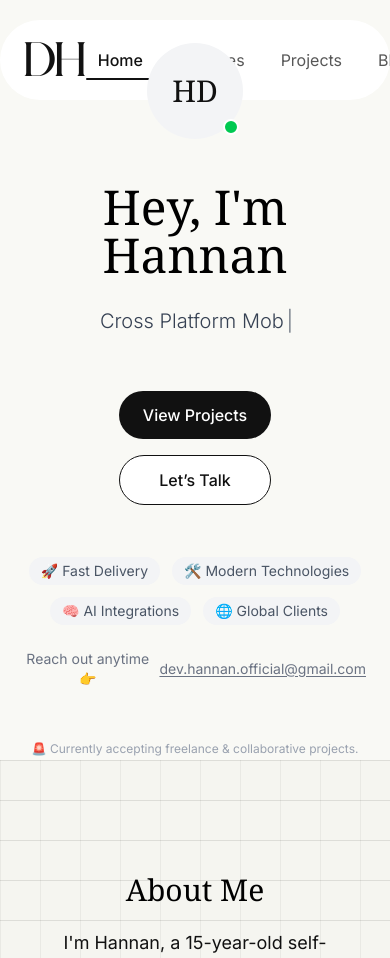
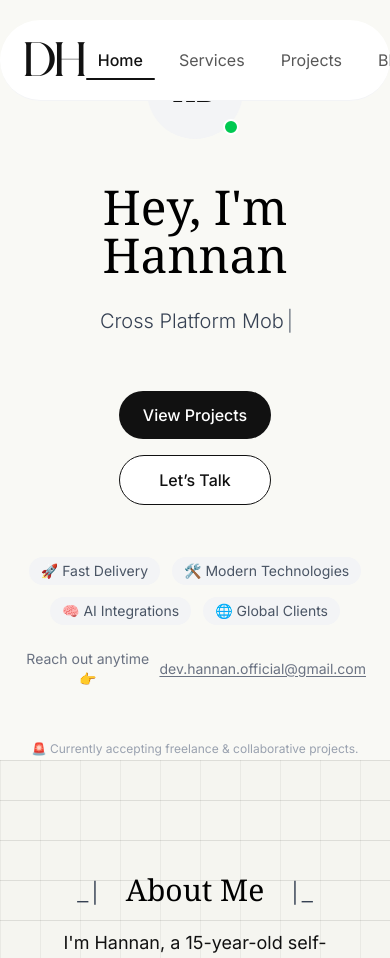
Before and after one commit to DevHannan-Official/DevHannan-Official, a Next.js app in the folder client/: page / in a window 390 px wide. Shown: the top 958 px of the page. Built offline with nearby package versions, Linux system fonts and the light colour scheme.

Commit message:
Improve ux and ui

```diff
--- a/client/src/components/layout/navbar.tsx
+++ b/client/src/components/layout/navbar.tsx
@@ -1,12 +1,34 @@
 "use client";
 import Link from "next/link";
-import React from "react";
+import React, { useEffect, useState } from "react";
 import NavTabs from "@/components/shared/nav-tabs";
 import Button from "@/components/shared/button";
 import { ArrowUpRight } from "lucide-react";
 import { motion } from "motion/react";
 
 const Navbar = () => {
+  const [showNavbar, setShowNavbar] = useState(true);
+  const [lastScrollY, setLastScrollY] = useState(0);
+
+  useEffect(() => {
+    const controlNavbar = () => {
+      if (typeof window !== "undefined") {
+        if (window.scrollY > lastScrollY) {
+          // scroll down
+          setShowNavbar(false);
+        } else {
+          // scroll up
+          setShowNavbar(true);
+        }
+        setLastScrollY(window.scrollY);
+      }
+    };
+    if (typeof window !== "undefined") {
+      window.addEventListener("scroll", controlNavbar);
+      return () => window.removeEventListener("scroll", controlNavbar);
+    }
+  }, [lastScrollY]);
+
   const tabList = [
     {
       name: "Home",
@@ -30,7 +52,9 @@ const Navbar = () => {
       initial={{ opacity: 0, y: -20 }}
       animate={{ opacity: 1, y: 0 }}
       transition={{ delay: 0.2, duration: 0.6 }}
-      className="flex items-center justify-between py-4 px-6  fixed top-5 bg-white w-full max-w-7xl rounded-full left-1/2 transform -translate-x-1/2"
+      className={`transition-transform duration-300 fixed top-5 w-full max-w-7xl left-1/2 transform -translate-x-1/2 z-30 px-6 py-4 rounded-full bg-white border-b border-gray-100 flex items-center justify-between ${
+        showNavbar ? "translate-y-0" : "-translate-y-28"
+      }`}
     >
       <Link href={"/"} className="text-2xl font-special relative top-1">
         DH
--- a/client/src/modules/home/sections/about-section.tsx
+++ b/client/src/modules/home/sections/about-section.tsx
@@ -18,9 +18,11 @@ const AboutSection = () => {
           initial={{ opacity: 0, y: 10 }}
           animate={{ opacity: 1, y: 0 }}
           transition={{ delay: 0.2, duration: 0.6 }}
-          className="text-3xl md:text-6xl font-serif text-black mb-5"
+          className="flex items-center justify-center gap-6 text-3xl md:text-6xl font-serif text-black mb-5"
         >
+          <span className="text-gray-700 text-2xl md:text-4xl">_|</span>
           About Me
+          <span className="text-gray-700 text-2xl md:text-4xl">|_</span>
         </motion.h2>
 
         <motion.p
```
